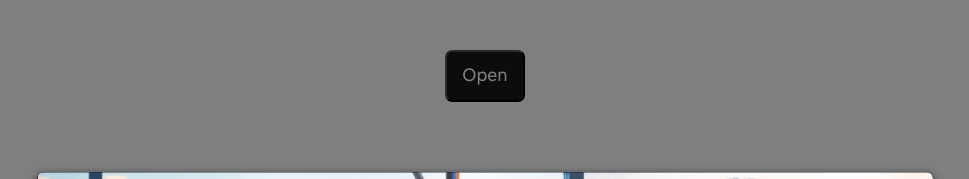
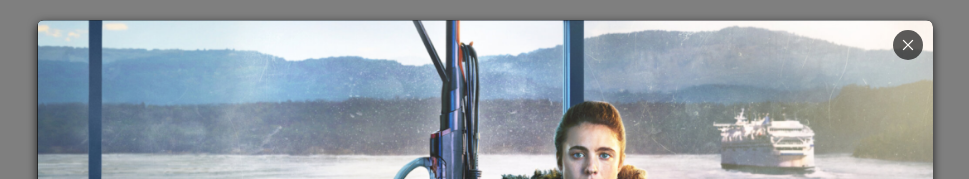
Before and after one commit to Aissam-salman/clone-netflix, a plain HTML site: page description.html in a window 1280 px wide. Both pictures are taken after a click on the button "Open". Shown: the top 179 px of the page, without its empty margins (155-1124 px from the left). Drawn offline with Linux system fonts and the light colour scheme.

Commit message:
animation add

```diff
--- a/public/css/description.css
+++ b/public/css/description.css
@@ -6,6 +6,7 @@
     font-size: 10px;
     color: #fff;
     color: #fff;
+    position: relative;
 }
 
 .btn-launch {
@@ -27,20 +28,40 @@
     width: 100vw;
     height: 100%;
     background-color: rgba(0, 0, 0, 0.5);
-    /* todo: gerer le display pour afficher l'overlay */
-    /* display: none; */
 }
 
 .container_modal {
     width: 100%;
     height: 100%;
-    display: none;
+    display: flex;
     justify-content: center;
-    align-items: center;
+    align-items: flex-start;
+    position: fixed;
+    top: 0;
+    overflow: auto;
+    visibility: hidden;
+    transition: .3s ease-in-out;
 }
 
 .container_modal.active {
-    display: flex;
+    visibility: visible;
+    transition: 0;
+    animation: scale-translate 0.4s ease-in;
+}
+
+
+
+
+@keyframes scale-translate {
+    from {
+        opacity: 0;
+        transform: translate(0, 0) scale(0) ;
+    }
+
+    to {
+        opacity: 1;
+        transform: translate(0, 0) scale(1) ;
+    }
 }
 
 .modal {
--- a/public/js/description.js
+++ b/public/js/description.js
@@ -1,5 +1,6 @@
 const modalContainer = document.querySelector('.container_modal');
 const triggers = document.querySelectorAll('.triggers');
+const overlay = document.querySelector('.overlay');
 
 triggers.forEach((trigger) => trigger.addEventListener('click', toggleModal));
 
```
